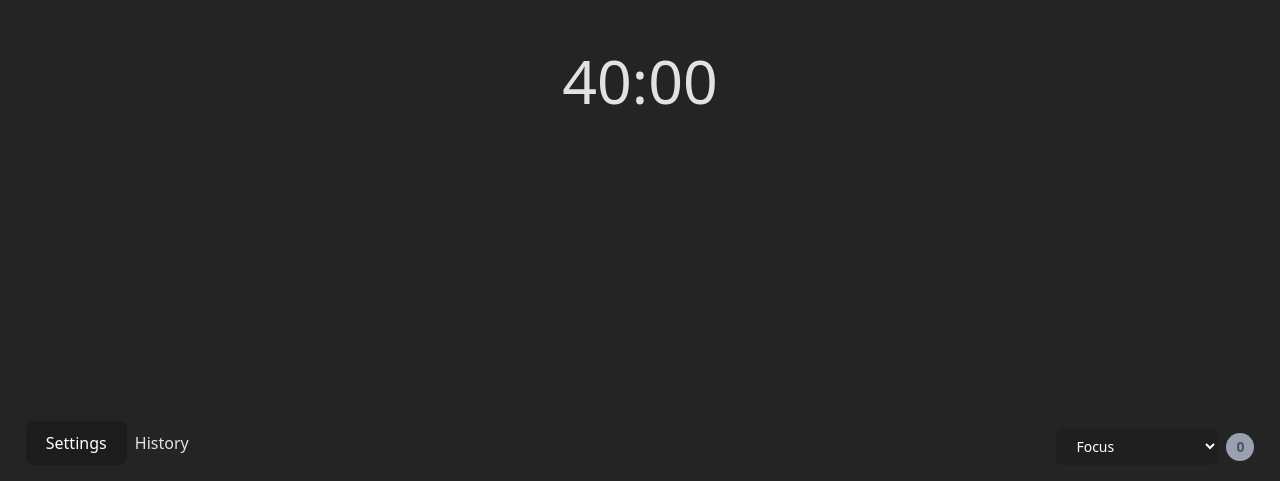
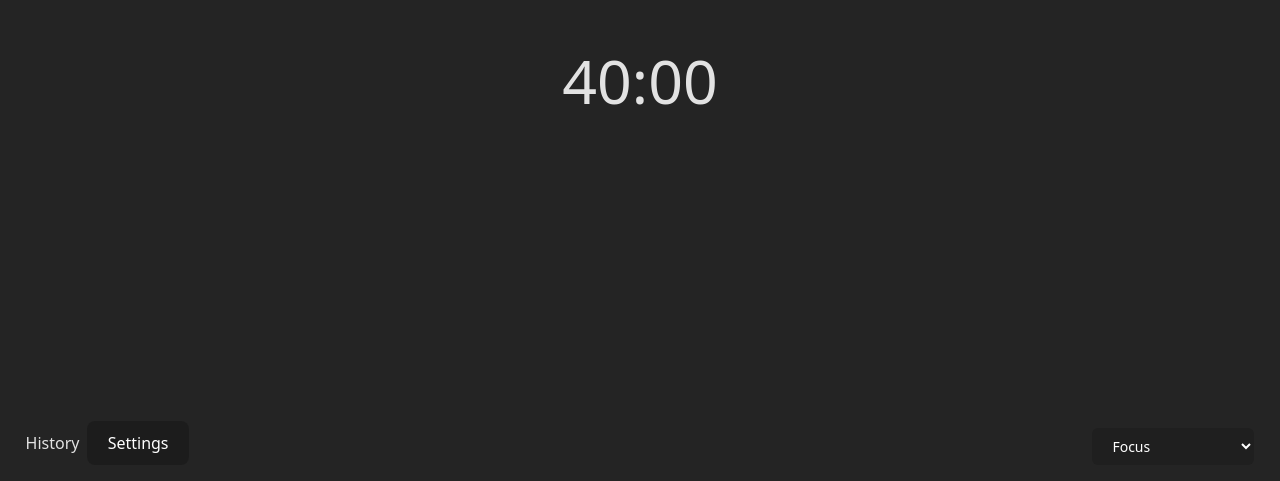
Before and after one commit to literandltx/timer-frontend-react, a React (Vite) app: page / in a window 1280 px wide. Shown: the part 319-800 px from the top of the page. Built offline with nearby package versions, Linux system fonts and the light colour scheme.

Commit message:
feat: delete redundant elements

```diff
--- a/src/components/home/Counter.tsx
+++ /dev/null
@@ -1,13 +0,0 @@
-interface CounterProps {
-    count: number
-}
-
-function Counter({count}: CounterProps) {
-    return (
-        <div className="flex h-7 w-7 items-center justify-center rounded-full bg-gray-400 text-gray-600">
-            <p className="text-sm font-bold">{count}</p>
-        </div>
-    )
-}
-
-export default Counter;
--- a/src/pages/Home.tsx
+++ b/src/pages/Home.tsx
@@ -5,11 +5,10 @@ import {NavLink} from "react-router";
 import Timer from "../components/home/Timer.tsx";
 import SettingModal from "../components/home/SettingModal.tsx";
 import LabelSelector from "../components/home/LabelSelector.tsx";
-import Counter from "../components/home/Counter.tsx";
 import {useLabels} from "../hooks/useLabels";
 import {useTimerSettings} from "../hooks/useTimerSettings";
 import {useTimerHistory} from "../hooks/useTimerHistory";
-import {useTabNotification} from "../hooks/useTabNotification"; // Import the new hook
+import {useTabNotification} from "../hooks/useTabNotification";
 import type {TimerData} from "../types/timer.ts";
 
 const SECONDS_PER_MINUTE = 60;
@@ -25,7 +24,7 @@ function Home() {
         addCustomOption,
         removeOption
     } = useTimerSettings();
-    const {history, addTimer} = useTimerHistory();
+    const {addTimer} = useTimerHistory();
 
     const timeAmount: number = selectedOption.value * SECONDS_PER_MINUTE;
     const {labels, activeLabel, handleLabelChange} = useLabels();
@@ -57,9 +56,9 @@ function Home() {
                     onChange={handleLabelChange}
                     options={labels}
                 />
-                <Counter count={history.length}/>
             </div>
             <div className="absolute bottom-[2%] left-[2%] flex items-center gap-2">
+                <NavLink to={"/history"}>History</NavLink>
                 <SettingModal
                     selectedOption={selectedOption}
                     availableOptions={availableOptions}
@@ -67,7 +66,6 @@ function Home() {
                     onAddCustom={addCustomOption}
                     onRemove={removeOption}
                 />
-                <NavLink to={"/history"}>History</NavLink>
             </div>
         </div>
     );
```
